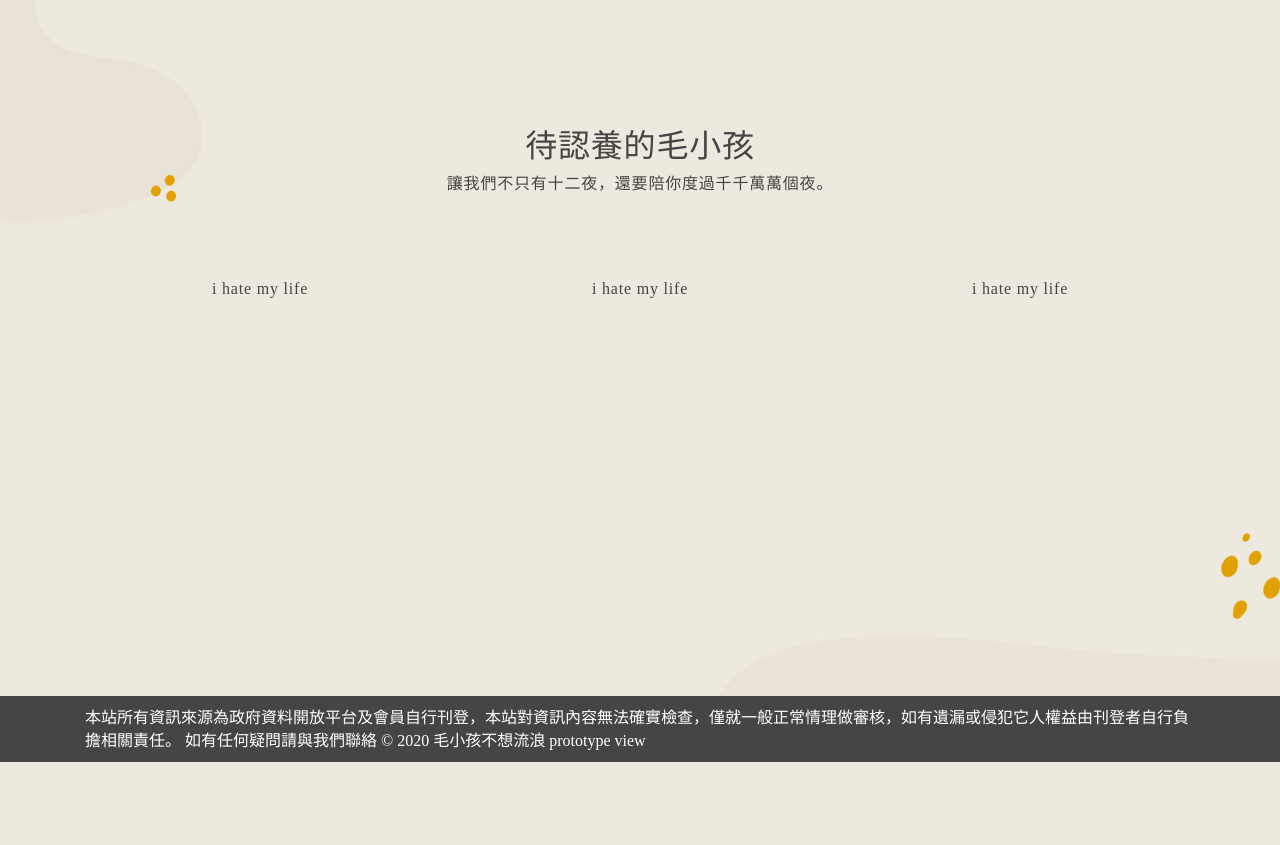
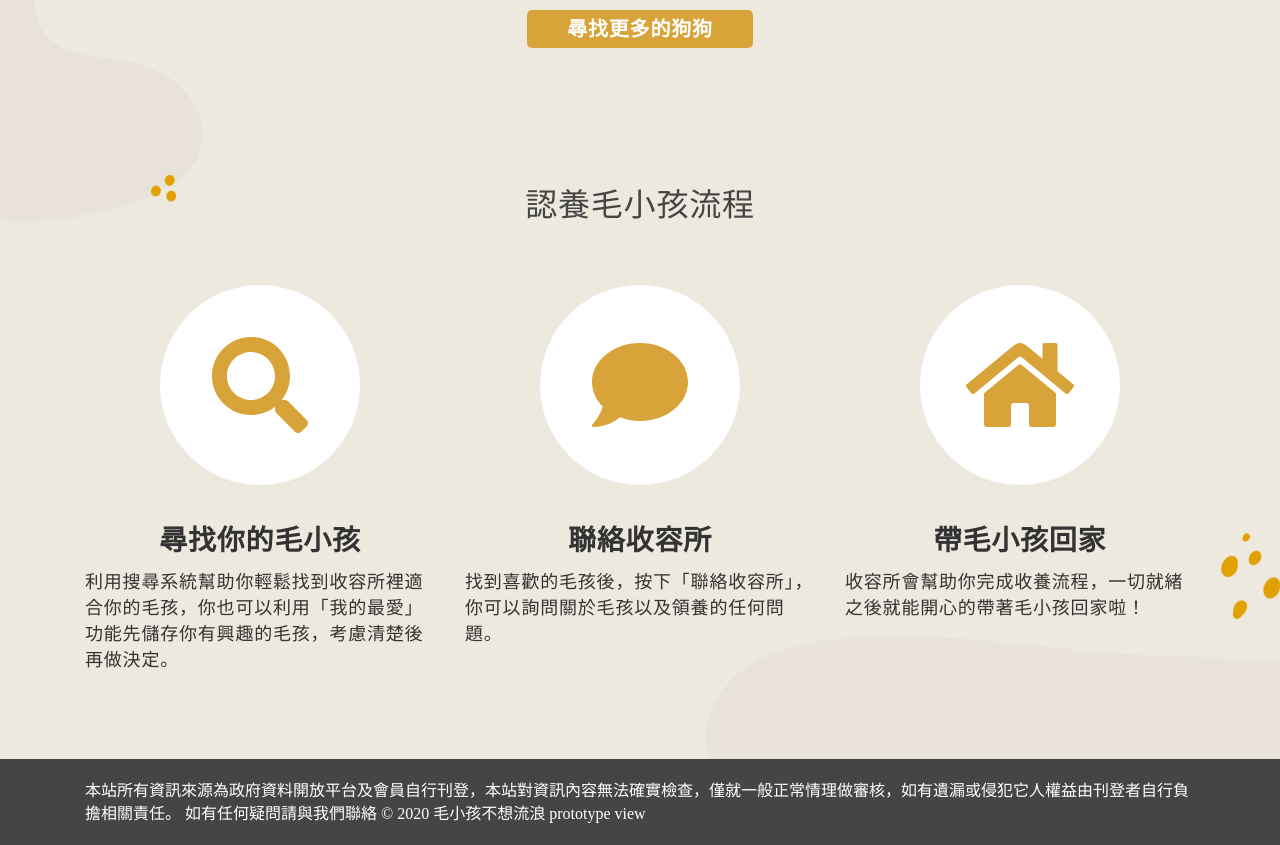
Before and after one commit to brain00021/nissaShulter, a React (Create React App) app: page / in a window 1280 px wide. Shown: the part 1360-2205 px from the top of the page. Before the commit the page ends 2122 px from the top, so only its background shows below. Built offline with nearby package versions, Linux system fonts and the light colour scheme.

Commit message:
information setting

```diff
--- a/package.json
+++ b/package.json
@@ -6,6 +6,7 @@
   "dependencies": {
     "@fortawesome/fontawesome-svg-core": "^1.2.34",
     "@fortawesome/free-solid-svg-icons": "^5.15.2",
+    "@fortawesome/react-fontawesome": "^0.1.14",
     "@testing-library/jest-dom": "^5.11.4",
     "@testing-library/react": "^11.1.0",
     "@testing-library/user-event": "^12.1.10",
--- a/src/App.jsx
+++ b/src/App.jsx
@@ -18,7 +18,11 @@ import AnimalList from './pages/AnimalList.jsx';
 import Header  from './components/Header.jsx';
 import Footer from './components/Footer.jsx';
 import Login from './pages/Login.jsx';
+
 import { useTranslation } from 'react-i18next';
+
+
+// fontawesome.library.add(faCheckSquare, faCoffee);
 function App() {
   const { t, i18n } = useTranslation();
   return (
@@ -26,6 +30,7 @@ function App() {
       {/* <h1>{t('Welcome to React')}</h1> */}
 
       <Header/>
+
       <Switch>
         <Route exact path="/">
           <HomePage />
--- a/src/assets/scss/all.scss
+++ b/src/assets/scss/all.scss
@@ -1,3 +1,20 @@
 body {
   background: #eee9df;
 }
+.defaultBtn {
+  background: #d8a338;
+  border: none;
+  padding: 8px 40px;
+  font-family: Noto Sans TC;
+  font-style: normal;
+  font-weight: bold;
+  font-size: 20px;
+  line-height: 29px;
+  color: #ffffff;
+  border-radius: 0.25em;
+  &:hover,
+  &:active {
+    color: #fff;
+    text-decoration: none;
+  }
+}
--- a/src/assets/scss/filter.scss
+++ b/src/assets/scss/filter.scss
@@ -60,7 +60,7 @@
     .filterButton {
       background: #d8a338;
       border: none;
-      padding: 8px 40px;
+      padding: 10px 40px;
       font-family: Noto Sans TC;
       font-style: normal;
       font-weight: bold;
@@ -76,3 +76,8 @@
     border-right: 1px solid #e0e0e0;
   }
 }
+.btnWrapper {
+  margin: auto;
+  margin-top: 80px;
+  max-width: 248px;
+}
--- a/src/assets/scss/footer.scss
+++ b/src/assets/scss/footer.scss
@@ -3,7 +3,7 @@
   // height: 50px;
   position: relative;
   width: 100%;
-  padding: 10px 0;
+  padding: 20px 0;
   bottom: 0;
   .container {
     color: #fff;
--- a/src/assets/scss/index.scss
+++ b/src/assets/scss/index.scss
@@ -1,9 +1,9 @@
 .indexBg {
   background: url("../img/index_bg.jpg") repeat 0 -30px;
   background-size: 100%;
-  min-height: 1500px;
+  // min-height: 1500px;
   box-sizing: border-box;
-  padding-top: 50px;
+  padding-bottom: 50px;
 }
 .IndexAnimalCard {
   margin: 20px auto;
--- /dev/null
+++ b/src/assets/scss/infomationItem.scss
@@ -0,0 +1,33 @@
+.informationImg {
+  width: 200px;
+  height: 200px;
+  border-radius: 50%;
+  margin: auto;
+  background: #fff;
+  margin-bottom: 35px;
+  display: flex;
+  align-items: center;
+  justify-content: center;
+  svg path {
+    fill: #d8a338;
+  }
+}
+.informationText {
+  h4 {
+    font-style: normal;
+    font-weight: bold;
+    font-size: 28px;
+    line-height: 41px;
+    text-align: center;
+    color: #333333;
+  }
+  p {
+    font-family: Noto Sans TC;
+    font-style: normal;
+    font-weight: 500;
+    font-size: 18px;
+    line-height: 26px;
+    text-align: left;
+    color: #333333;
+  }
+}
--- a/src/components/IndexAnimalList.jsx
+++ b/src/components/IndexAnimalList.jsx
@@ -1,5 +1,9 @@
 import React, { useState, useEffect } from "react";
 import axios from "axios"
+import {
+  BrowserRouter as Router,
+  Link,
+} from "react-router-dom";
 import {Container,Row,Col,DropdownButton,Dropdown,Button} from 'react-bootstrap';
 import 'assets/scss/filter.scss'
 import AnimalCard from 'components/AnimalCard';
@@ -20,6 +24,9 @@ const IndexAnimalList = () => {
         <AnimalCard></AnimalCard>
         </Col>
       </Row>
+      <div className="btnWrapper">
+        <Link to="/about" className="defaultBtn">尋找更多的狗狗</Link>
+      </div>
 
     </Container>
 
--- a/src/components/IndexInformation.jsx
+++ b/src/components/IndexInformation.jsx
@@ -1,25 +1,50 @@
 import React, { useState, useEffect } from "react";
 import axios from "axios"
-import {Container,Row,Col,DropdownButton,Dropdown,Button} from 'react-bootstrap';
-import 'assets/scss/filter.scss'
+import {Container,Row,Col,DropdownButton,Dropdown,Button,Image} from 'react-bootstrap';
+import 'assets/scss/infomationItem.scss'
 // import AnimalCard from 'components/AnimalCard';
+import { FontAwesomeIcon } from '@fortawesome/react-fontawesome';
+import { library } from "@fortawesome/fontawesome-svg-core";
+import { faHome, faSearch,faComment } from "@fortawesome/free-solid-svg-icons";
 
-const InformationItem = () => {
+library.add(faHome,faSearch,faComment);
+// import imgSearch from 'assets/img/icon/search.svg';
+// import imgMessage from 'assets/img/icon/message.svg';
+// import imgHome from 'assets/img/icon/home.svg';
+const infoData = [
+  {title: '尋找你的毛小孩',
+  message:'利用搜尋系統幫助你輕鬆找到收容所裡適合你的毛孩，你也可以利用「我的最愛」功能先儲存你有興趣的毛孩，考慮清楚後再做決定。',
+  img: faSearch},
+  {title: '聯絡收容所',
+  message:'找到喜歡的毛孩後，按下「聯絡收容所」，你可以詢問關於毛孩以及領養的任何問題。',
+  img: faComment},
+  {title: '帶毛小孩回家',
+  message:'收容所會幫助你完成收養流程，一切就緒之後就能開心的帶著毛小孩回家啦！',
+  img: faHome},
+]
+
+const InformationItem = ({message,title,img}) => {
   return (
-    <div>i hate my life</div>
+    <div className="informationItemWrapper">
+        <div className="informationImg">
+        <FontAwesomeIcon icon={img} size="6x"/>
+        </div>
+        <div className="informationText">
+          <h4>{title}</h4>
+          <p>{message}</p>
+        </div>
+    </div>
   )
 }
 const IndexInformation = () => {
   return (
     <Container className="IndexAnimalCard">
-      <h2>待認養的毛小孩 </h2>
-      <h6>讓我們不只有十二夜，還要陪你度過千千萬萬個夜。</h6>
+      <h2 style={{marginBottom:60}}>認養毛小孩流程 </h2>
       <Row>
-        <Col sm={true} md={4} ><InformationItem></InformationItem></Col>
-        <Col sm={true} md={4} ><InformationItem></InformationItem></Col>
-        <Col sm={true} md={4} >
-        <InformationItem></InformationItem>
-        </Col>
+        {infoData.map((item,index)=>{
+          return(<Col sm={true} md={4} key={index} ><InformationItem message={item.message} title={item.title} img={item.img}></InformationItem></Col>)
+
+        })}
       </Row>
 
     </Container>
```
Also changed, not shown: src/pages/HomePage.jsx (+5 -3 lines), src/utils.js (added, +18 -0 lines), src/assets/scss/indexAnimalList.scss (deleted), 1 other file (tests, documents, lock files or other folders).
